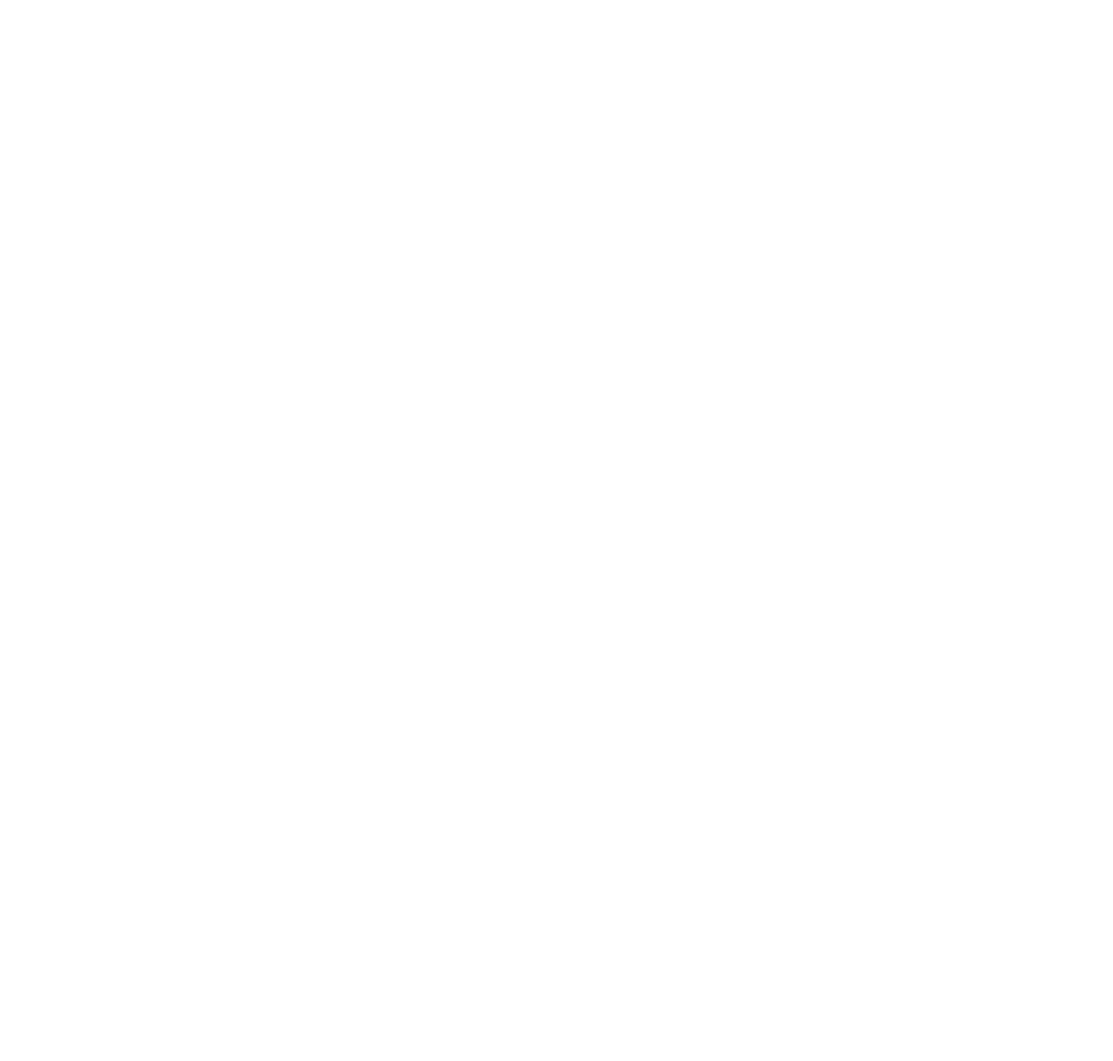
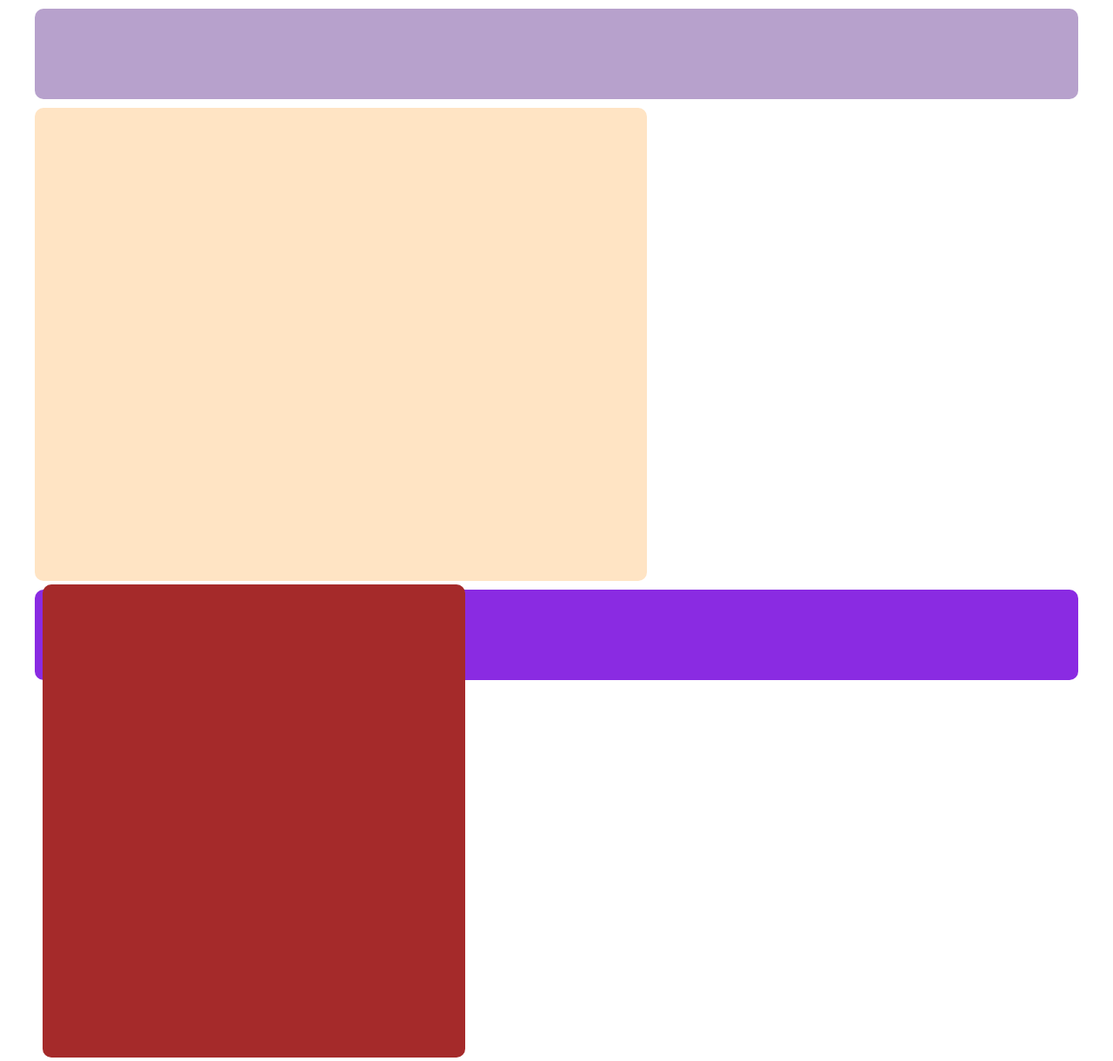
Before and after one commit to vsraju1/teaching, a plain HTML site: page 4. website_layout/index.html in a window 1280 px wide. Shown: the whole page at 87% size. Before the commit the page ends 800 px from the top, so only its background shows below. Drawn offline with Linux system fonts and the light colour scheme.

Commit message:
css completed

```diff
--- a/4. website_layout/index.html
+++ b/4. website_layout/index.html
@@ -1,10 +1,13 @@
 <!DOCTYPE html>
 <html lang="en">
+
 <head>
     <meta charset="UTF-8">
     <meta name="viewport" content="width=device-width, initial-scale=1.0">
     <title>Layout</title>
+    <link rel="stylesheet" href="style.css">
 </head>
+
 <body>
     <header>
         <div class="header">
@@ -13,10 +16,10 @@
     </header>
     <main>
         <div class="both">
-            <div class="right">
+            <div class="left">
 
             </div>
-            <div class="left">
+            <div class="right">
 
             </div>
         </div>
@@ -27,4 +30,5 @@
         </div>
     </footer>
 </body>
+
 </html>
--- /dev/null
+++ b/4. website_layout/style.css
@@ -0,0 +1,40 @@
+*{
+    margin: 0;
+    padding: 0;
+}
+.header{
+    display: block;
+    margin: 10px 40px;
+    background-color: rgb(183, 161, 204);
+    height: 13vh;
+    border-radius: 10px;
+}
+.both{
+    height: 68vh;
+    margin: 10px 40px;
+    /* background-color: aqua; */
+    border-radius: 10px;
+}
+.right{
+    display: inline-block;
+    width: 38vw;
+    height: 68vh;
+    background-color: brown;
+    margin-left: 9px;
+    border-radius: 10px;
+}
+.left{
+    display: inline-block;
+    width: 55vw;
+    height: 68vh;
+    background-color: bisque;
+    margin-right: 9px;
+    border-radius: 10px;
+}
+.footer{
+    display: block;
+    margin: 10px 40px;
+    background-color: blueviolet;
+    height: 13vh;
+    border-radius: 10px;
+}
```
